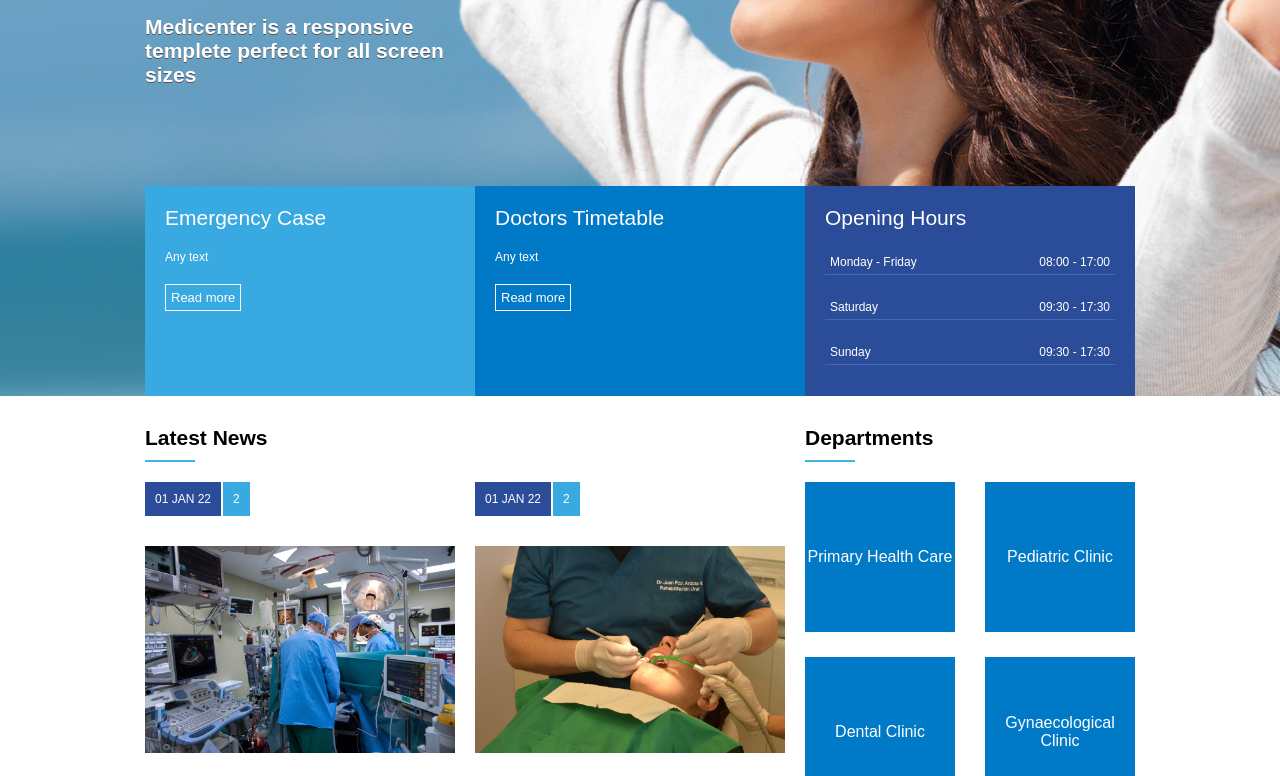
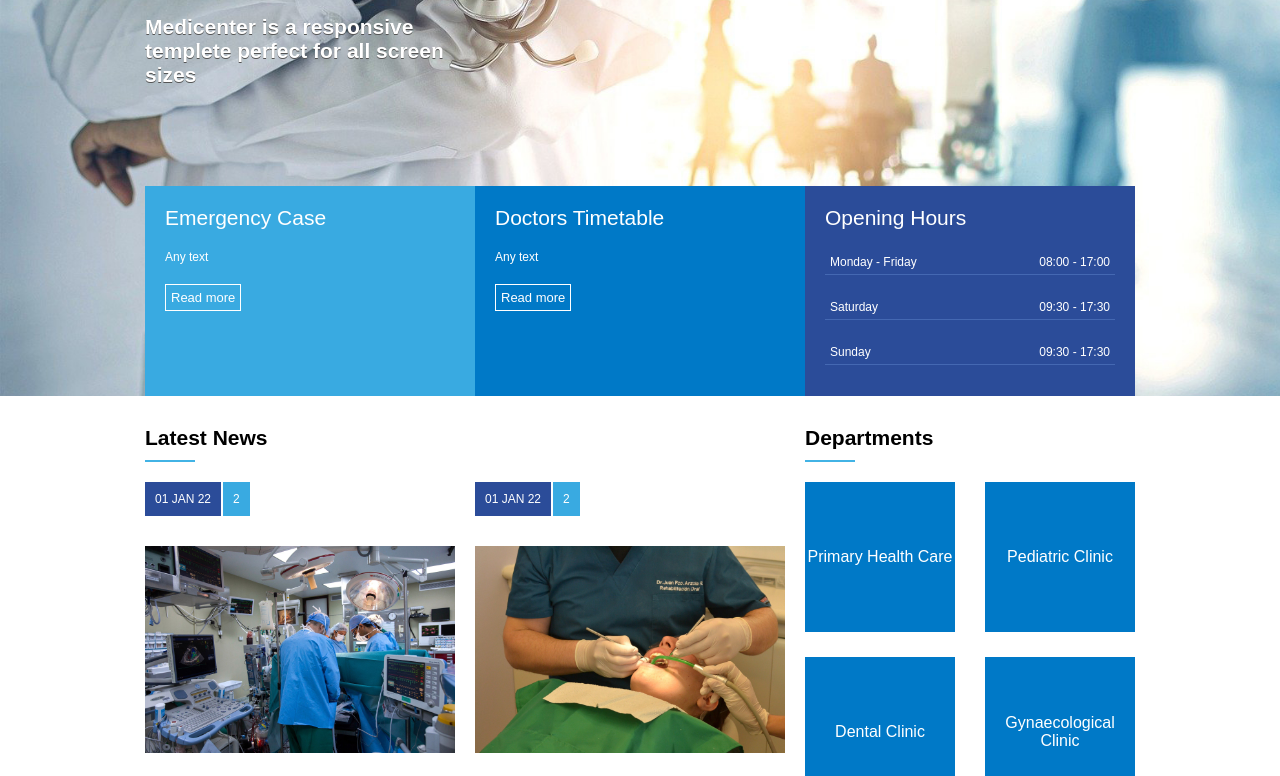
Before and after one commit to humbertoteixeiraa/medicenter-page-layout, a plain HTML site: page index.html in a window 1280 px wide. Shown: the part 394-1170 px from the top of the page. Drawn offline with Linux system fonts and the light colour scheme.

Commit message:
Ajustes.

```diff
--- a/assets/css/template_style.css
+++ b/assets/css/template_style.css
@@ -63,7 +63,7 @@ nav .active a , nav a:hover{
     justify-content: center;
 
     /* Os../ fazem o VSCODE sair da pasta CSS e acessar a pasta IMAGES.*/
-    background-image: url('../images/girl.jpg');
+    background-image: url('../images/doctor.jpg');
     background-position: center;
     /* Essa propriedade faz a imagem ocupar toda a extensão disponível nos monitores de diversos tamanhos. */
     background-size: cover;
```
Also changed, not shown: assets/images/doctor.jpg (added).
